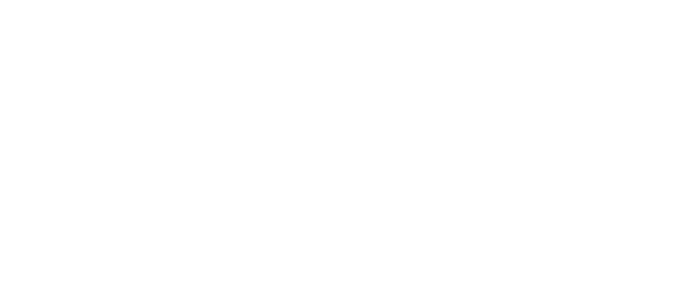
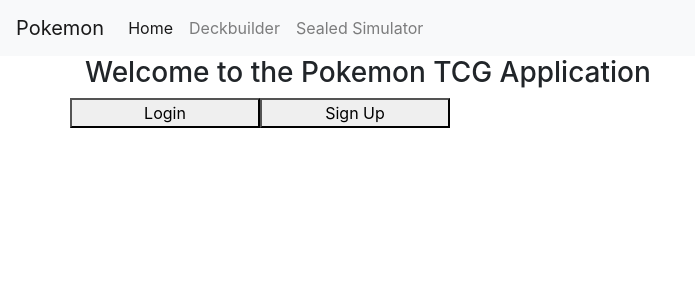
Before and after one commit to nathan-lapinski/pokemon-tcg, an Angular app: page / in a window 1280 px wide. Shown: the top 300 px of the page, without its empty margins (0-695 px from the left). Built offline with nearby package versions, Linux system fonts and the light colour scheme.

Commit message:
adding welcome component as landing page. adding navbar to appcomponent

```diff
--- a/src/app/app-routing/app-routing.module.ts
+++ b/src/app/app-routing/app-routing.module.ts
@@ -1,11 +1,11 @@
 import { NgModule } from '@angular/core';
 import { CommonModule } from '@angular/common';
 import { RouterModule } from '@angular/router';
-import { AppComponent } from '../app.component';
+import { WelcomeComponent } from '../welcome/welcome.component';
 
 const ROUTES = [
-  { path: 'home', component: AppComponent },
-  { path: '**', component: AppComponent }
+  { path: 'home', component: WelcomeComponent },
+  { path: '**', component: WelcomeComponent }
 ];
 
 @NgModule({
--- a/src/app/app.component.html
+++ b/src/app/app.component.html
@@ -1 +1,21 @@
+<!-- TODO: Pull this nav into its own component -->
+<nav class="navbar navbar-expand-lg navbar-light bg-light">
+  <a class="navbar-brand" href="#">Pokemon</a>
+  <button class="navbar-toggler" type="button" data-toggle="collapse" data-target="#navbarNav" aria-controls="navbarNav" aria-expanded="false" aria-label="Toggle navigation">
+    <span class="navbar-toggler-icon"></span>
+  </button>
+  <div class="collapse navbar-collapse" id="navbarNav">
+    <ul class="navbar-nav">
+      <li class="nav-item active">
+        <a class="nav-link" href="#">Home <span class="sr-only">(current)</span></a>
+      </li>
+      <li class="nav-item">
+        <a class="nav-link" href="#">Deckbuilder</a>
+      </li>
+      <li class="nav-item">
+        <a class="nav-link" href="#">Sealed Simulator</a>
+      </li>
+    </ul>
+  </div>
+</nav>
 <router-outlet></router-outlet>
--- a/src/app/app.module.ts
+++ b/src/app/app.module.ts
@@ -6,10 +6,12 @@
 import { SharedModule } from './shared/shared.module';
 import { DeckbuilderModule } from './deckbuilder/deckbuilder.module';
 import { AppRoutingModule } from './app-routing/app-routing.module';
+import { WelcomeComponent } from './welcome/welcome.component';
 
 @NgModule({
   declarations: [
-    AppComponent
+    AppComponent,
+    WelcomeComponent
   ],
   imports: [
     BrowserModule,
--- /dev/null
+++ b/src/app/welcome/welcome.component.html
@@ -0,0 +1,11 @@
+<div class="container">
+  <div class="row">
+    <div class="col">
+      <h3>Welcome to the Pokemon TCG Application</h3>
+    </div>
+  </div>
+  <div class="row">
+    <button class="col-2">Login</button>
+    <button class="col-2">Sign Up</button>
+  </div>
+</div>
--- /dev/null
+++ b/src/app/welcome/welcome.component.ts
@@ -0,0 +1,15 @@
+import { Component, OnInit } from '@angular/core';
+
+@Component({
+  selector: 'app-welcome',
+  templateUrl: './welcome.component.html',
+  styleUrls: ['./welcome.component.scss']
+})
+export class WelcomeComponent implements OnInit {
+
+  constructor() { }
+
+  ngOnInit() {
+  }
+
+}
```
Also changed, not shown: src/app/welcome/welcome.component.scss (added), 1 other file (tests, documents, lock files or other folders).
